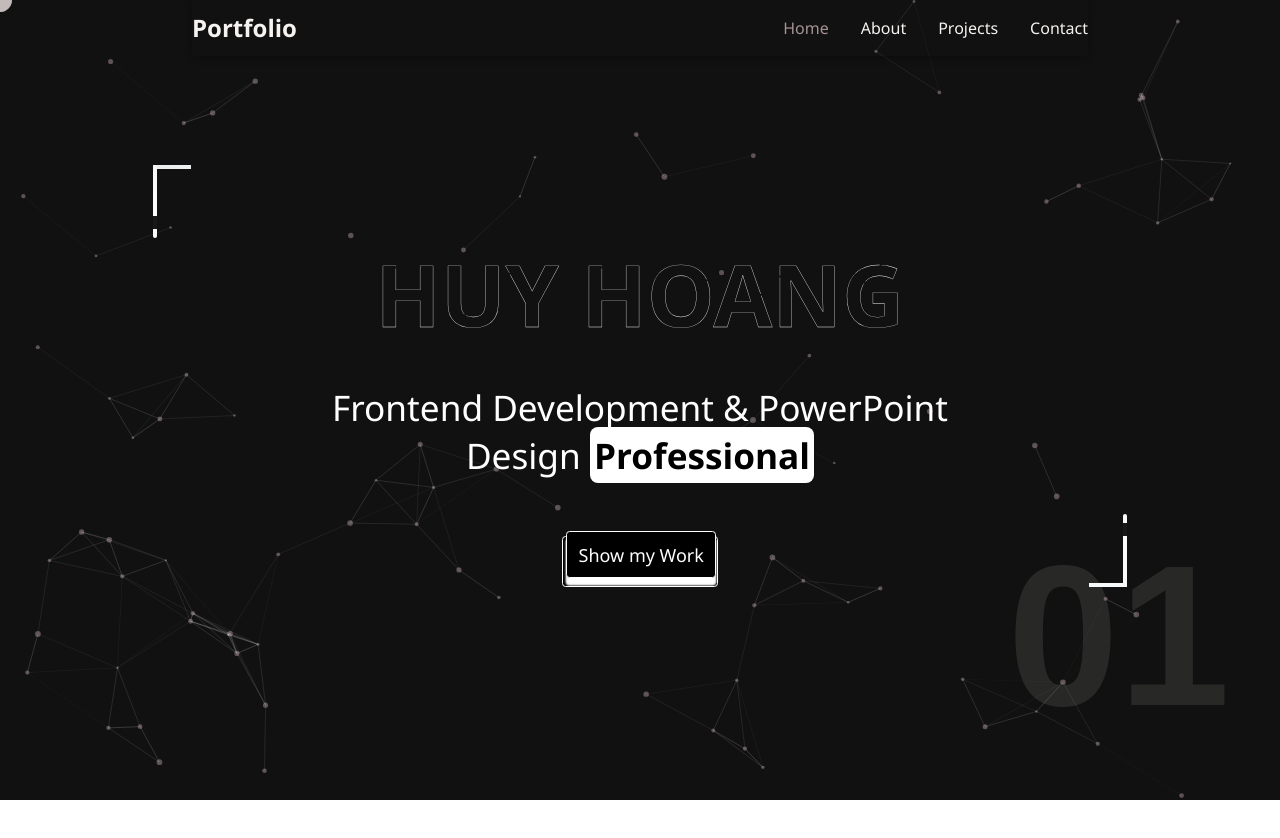
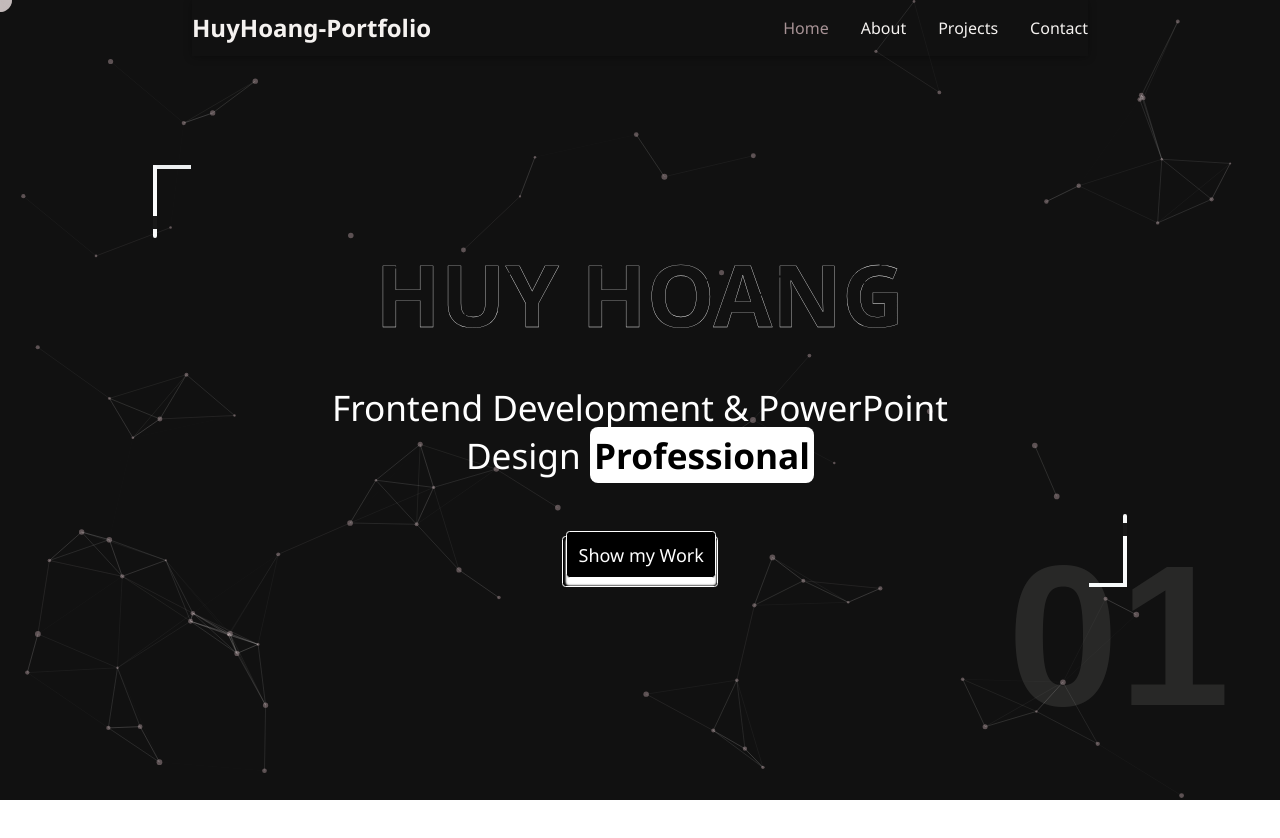
Before and after one commit to hoangphung123/my_portfolio, a React (Vite) app: page / in a window 1280 px wide. Shown: the top 838 px of the page. Built offline with nearby package versions, Linux system fonts and the light colour scheme.

Commit message:
add logic contact

```diff
--- a/src/components/Navbar.jsx
+++ b/src/components/Navbar.jsx
@@ -33,7 +33,7 @@ const Navbar = () => {
           fontWeight: "bold",
         }}
       >
-        Portfolio
+        HuyHoang-Portfolio
       </Link>
 
       <div style={{ display: "flex", gap: "2rem" }}>
```
